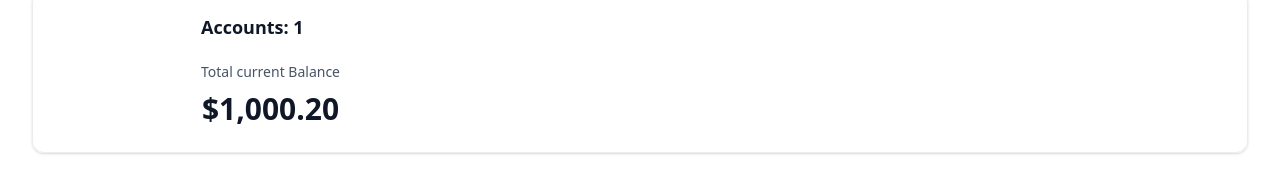
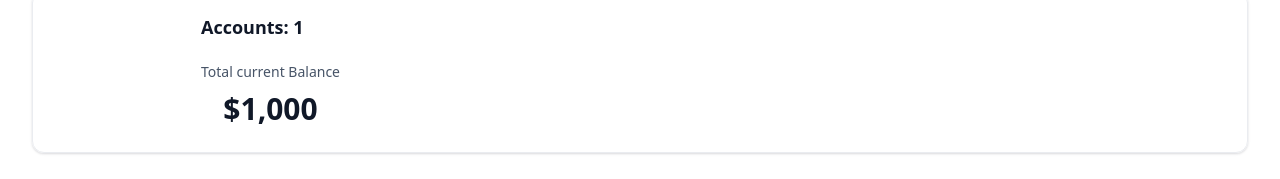
Before and after one commit to confidenceaffang/sample-online-banking, a Next.js app in the folder bankin/: page / in a window 1280 px wide. Shown: the part 179-358 px from the top of the page. Built offline with nearby package versions, Linux system fonts and the light colour scheme.

Commit message:
added react countup for currency countup to total balance animation

```diff
--- /dev/null
+++ b/bankin/components/AnimatedCounter.tsx
@@ -0,0 +1,12 @@
+import React from 'react'
+import CountUp from 'react-countup'
+
+const AnimatedCounter = ({amount}: {amount: number}) => {
+  return (
+    <div>
+      $<CountUp end={amount} />
+    </div>
+  )
+}
+
+export default AnimatedCounter
--- a/bankin/components/TotalBalanceBox.tsx
+++ b/bankin/components/TotalBalanceBox.tsx
@@ -1,5 +1,5 @@
-import { formatAmount } from '@/lib/utils'
 import React from 'react'
+import AnimatedCounter from './AnimatedCounter'
 
 const TotalBalanceBox = ({
     accounts=[], totalBanks, totalCurrentBalance
@@ -18,7 +18,9 @@ const TotalBalanceBox = ({
                     Total current Balance
                 </p>
                 <p className='total-balance-amount flex-center gap-2'>
-                    {formatAmount(totalCurrentBalance)}
+                    <AnimatedCounter amount = {totalCurrentBalance}/>
+
+
                 </p>
 
             </div>
--- a/bankin/package.json
+++ b/bankin/package.json
@@ -17,6 +17,7 @@
     "next": "14.2.16",
     "query-string": "^9.1.1",
     "react": "^18",
+    "react-countup": "^6.5.3",
     "react-dom": "^18",
     "tailwind-merge": "^2.5.4",
     "tailwindcss-animate": "^1.0.7"
```
Also changed, not shown: 1 other file (tests, documents, lock files or other folders).
